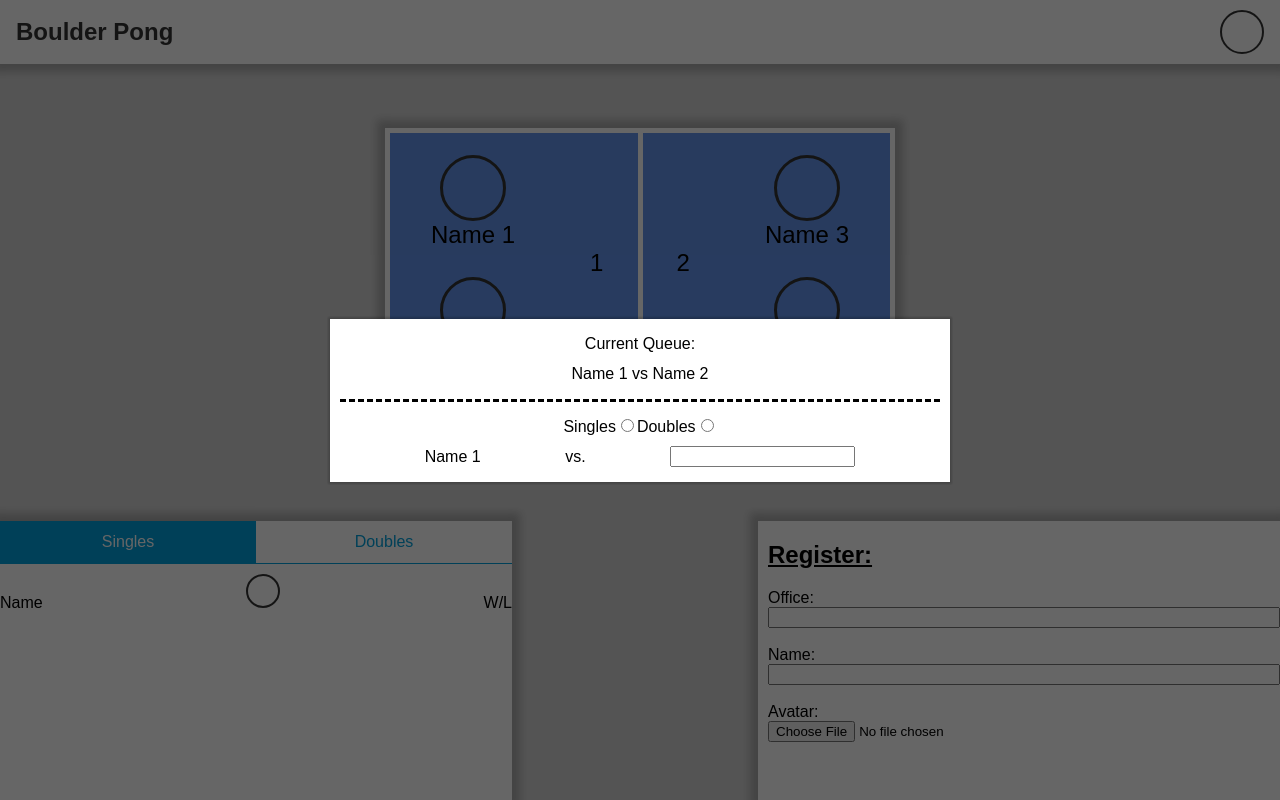
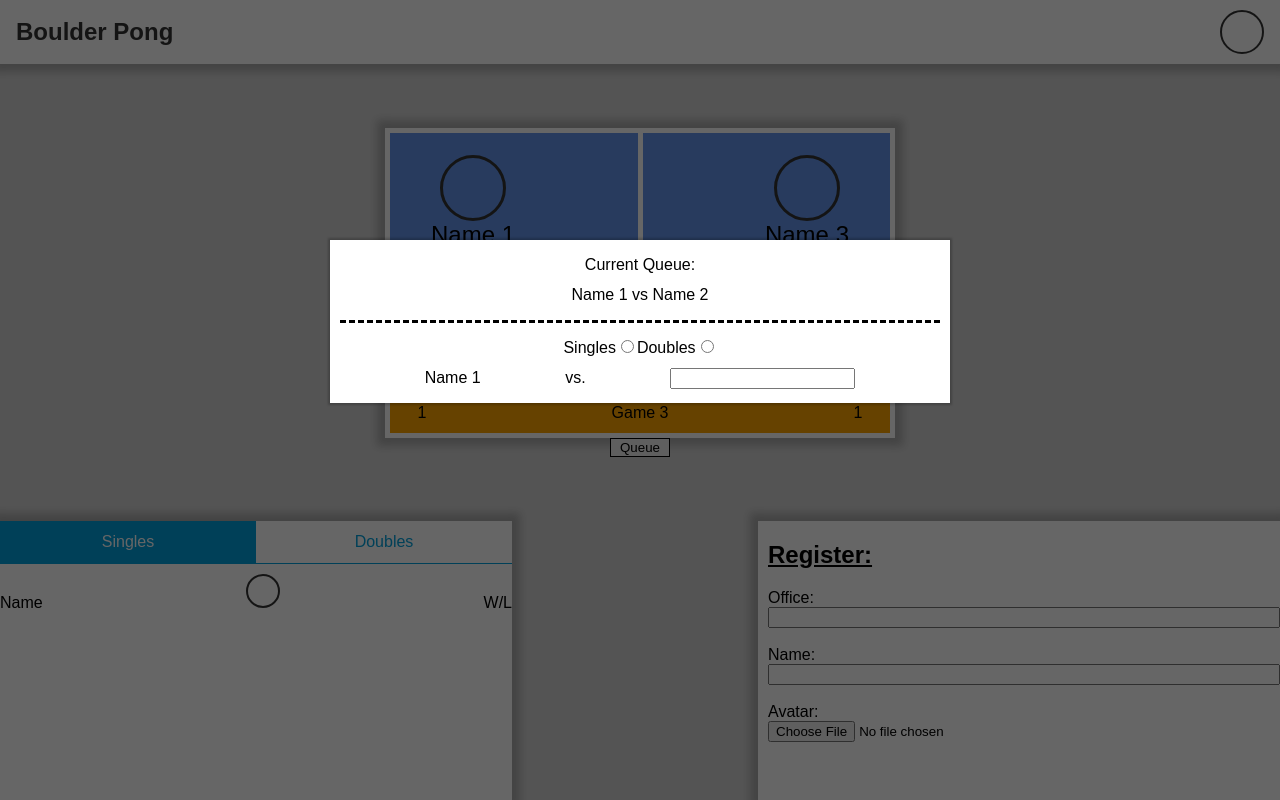
Before and after one commit to JustinWayneOlson/SmartPingPong, a React (Create React App) app: page / in a window 1280 px wide. Both pictures are taken after a click on the button "Queue". Built offline with nearby package versions, Linux system fonts and the light colour scheme; the HTML template or start-up script is replaced by a standard one.

Commit message:
fixed the z index on the modal and the backdrop (#26)

```diff
--- a/src/components/modal/modal.css
+++ b/src/components/modal/modal.css
@@ -1,13 +1,16 @@
+.Backdrop-and-modal {
+  display: flex;
+  align-content: center;
+  justify-content: center;
+}
+
 .Backdrop {
   position: fixed;
   background-color: rgba(0,0,0,0.6);
-  z-index: 1000;
+  z-index: 1;
   width: 100vw;
   height: 100vh;
 
-  display: flex;
-  align-items: center;
-  justify-content: center;
 }
 
 .Modal {
@@ -17,10 +20,14 @@
   background-color: white;
   box-shadow: 0px 0px 2px 2px rgba(0,0,0,0.2);
   align-self: center;
+  justify: center;
 
   display: flex;
   flex-direction: column;
-  z-index: 1250;
+  z-index: 1000;
+
+  position: absolute;
+  top: 30%;
 }
 
 .Modal > .current-queue-container {
--- a/src/components/modal/modal.js
+++ b/src/components/modal/modal.js
@@ -7,7 +7,8 @@ class Modal extends Component {
   render() {
     return ReactDOM.createPortal(
       (
-        <div className="Backdrop" onClick={this.props.onClose}>
+        <div className="Backdrop-and-modal">
+          <div className="Backdrop" onClick={this.props.onClose}/>
           <div className="Modal">
             <div className="current-queue-container">
               {"Current Queue:"}
```
